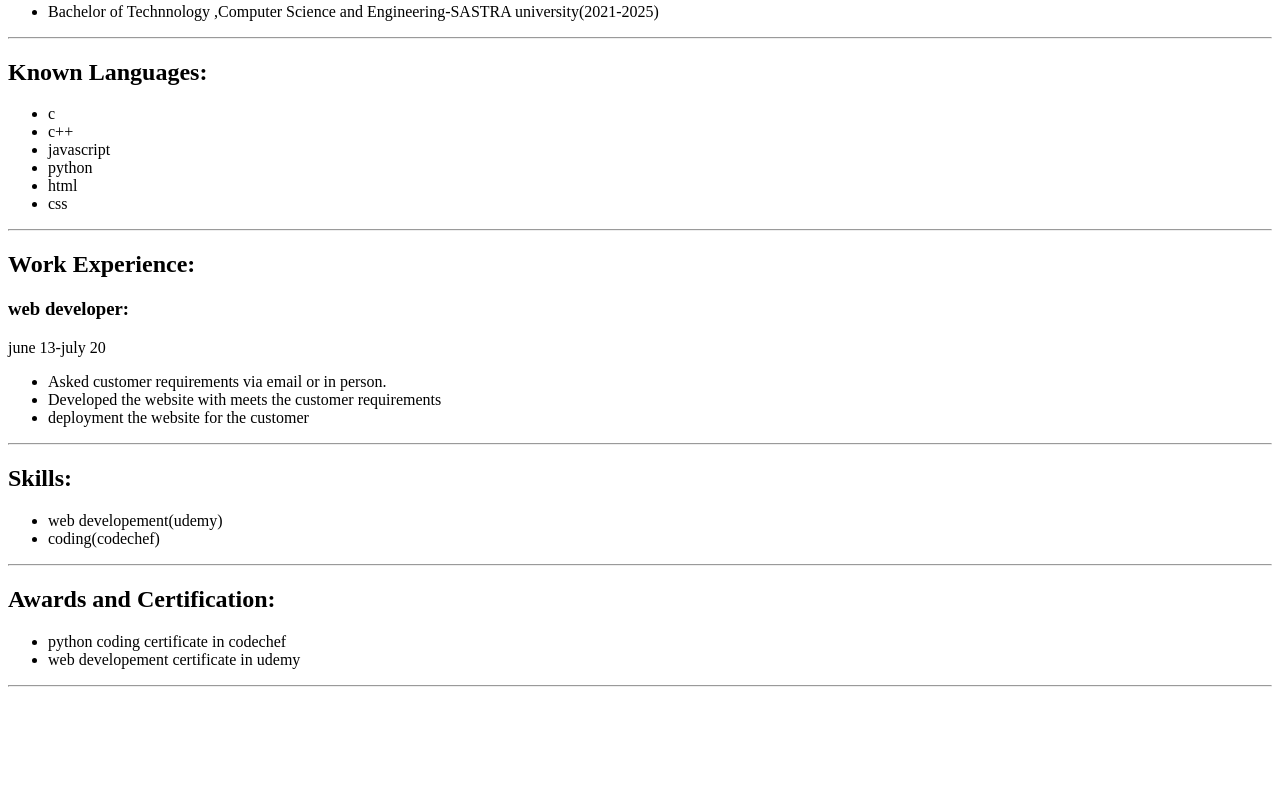
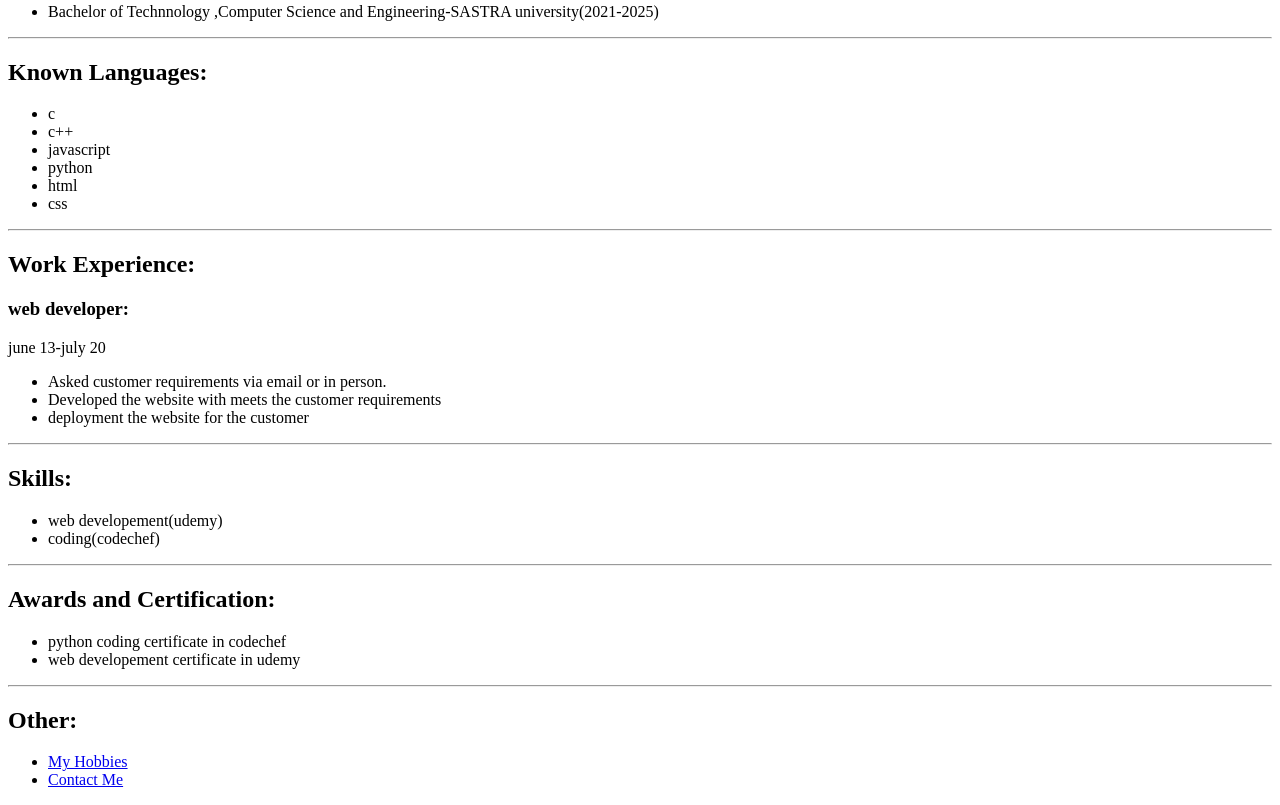
Before and after one commit to shirekhabtech/html-portfolio3, a plain HTML site: page index.html in a window 1280 px wide. Shown: the part 625-1430 px from the top of the page. Before the commit the page ends 1328 px from the top, so only its background shows below. Drawn offline with Linux system fonts and the light colour scheme.

Commit message:
Update index.html

```diff
--- a/index.html
+++ b/index.html
@@ -54,12 +54,15 @@
             <li> web developement certificate in udemy </li>
         </ul>
         <hr />
-        <ol>
-
-        </ol>
-    </p>
-
-    </p>
+        <h2>Other:</h2>
+        <ul>
+            <li>
+                <a href="./hobbies.html">My Hobbies</a>
+            </li>
+            <li>
+                <a href="./contact.html">Contact Me</a>
+            </li>
+        </ul>
 
 
     </body>
```
